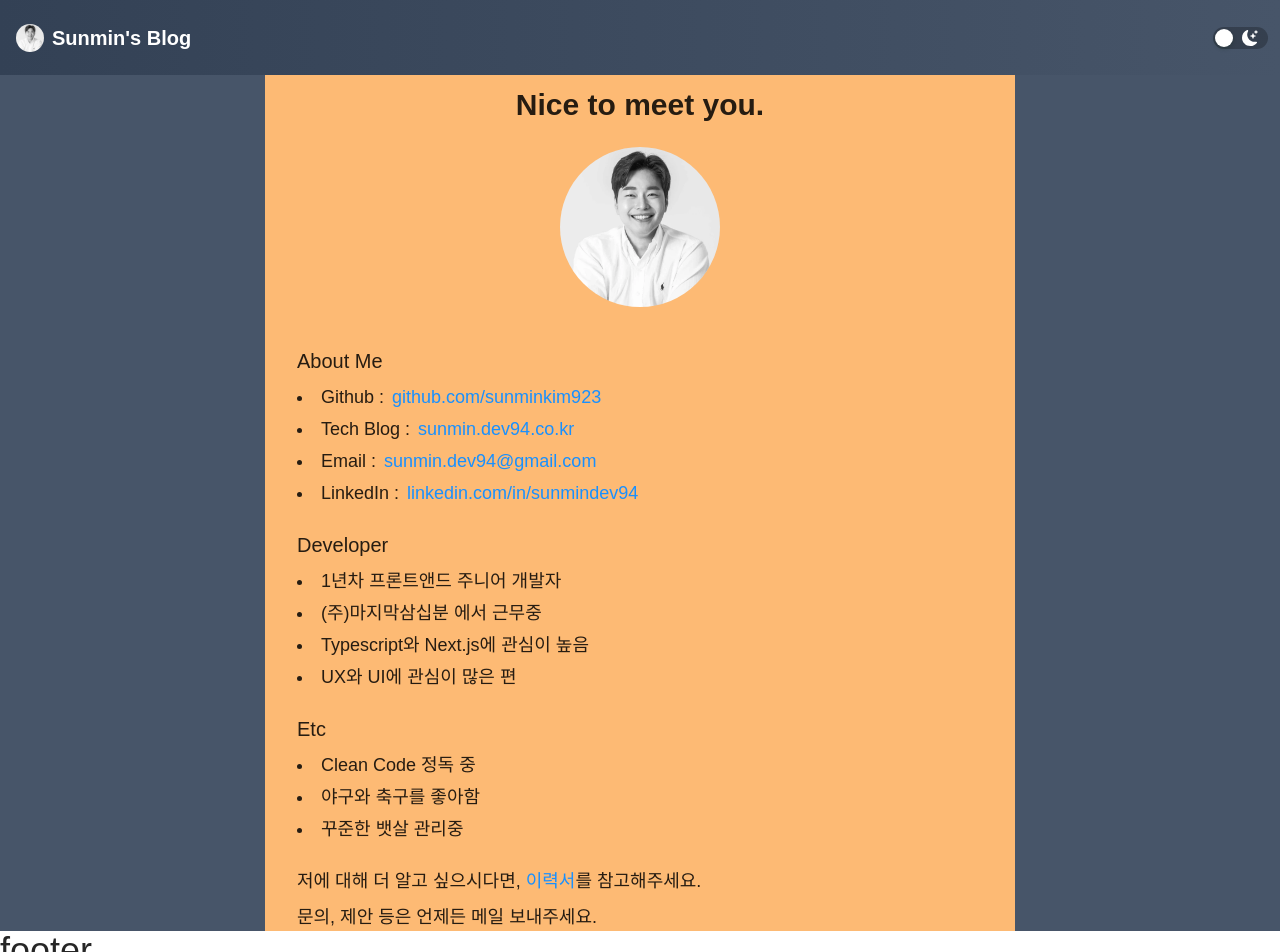
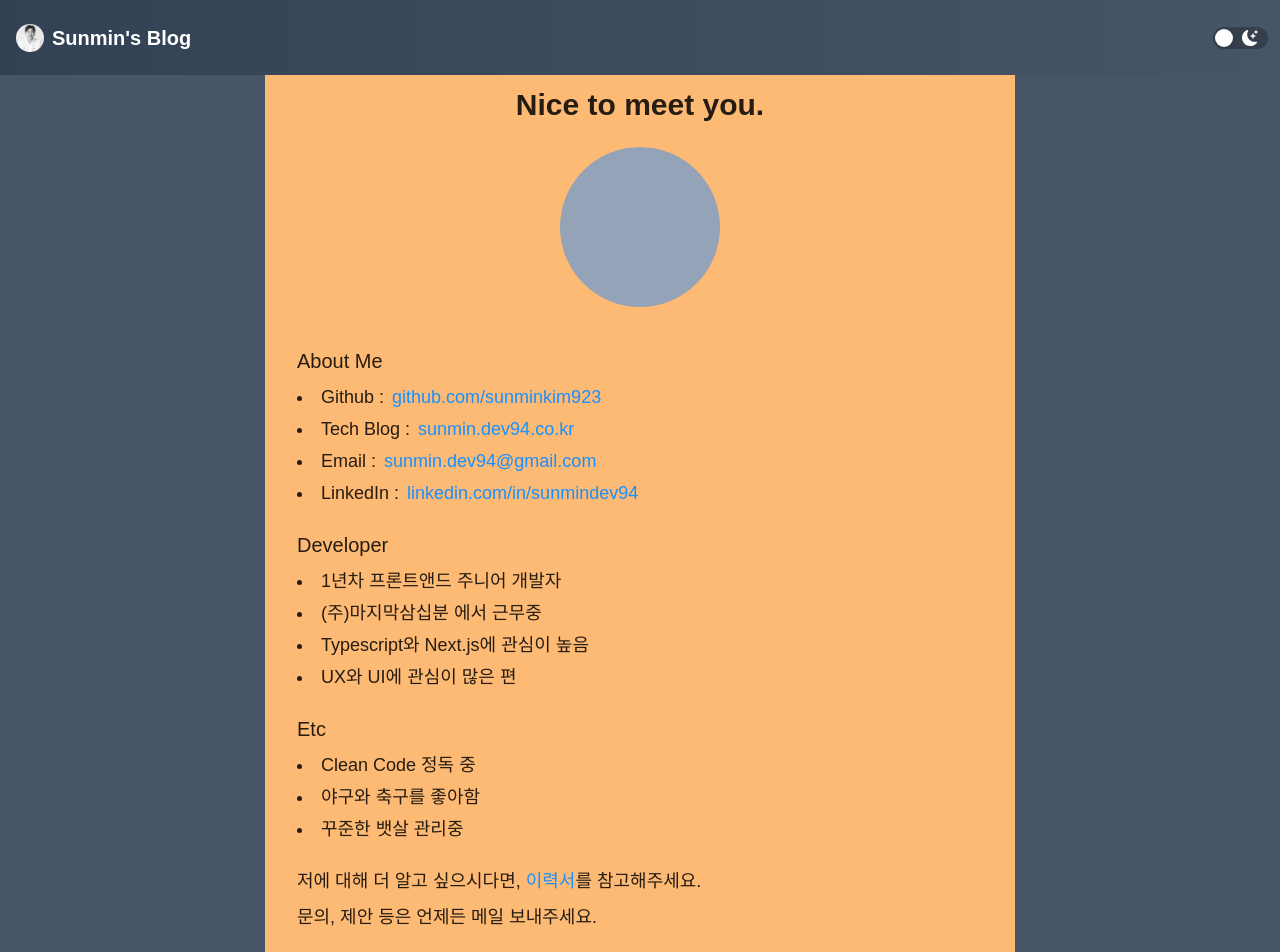
Before and after one commit to sunminkim923/blog, a Next.js app in the folder blog-v3/: page / in a window 1280 px wide. Shown: the top 952 px of the page. Built offline with nearby package versions, Linux system fonts and the light colour scheme; a web font is replaced by a local one.

Commit message:
ui 수정 작업중

```diff
--- a/blog-v3/pages/index.tsx
+++ b/blog-v3/pages/index.tsx
@@ -10,16 +10,16 @@ export default function Home() {
   return (
     <>
       <div className="flex justify-center  bg-slate-600">
-        <div className="w-screen md:w-[750px] bg-orange-300 min-h-screen">
+        <div className="w-screen md:w-[750px] bg-orange-300">
           <div className="text-center text-3xl mt-3 font-bold">
             Nice to meet you.
           </div>
           <div className="flex justify-center">
-            <img
+            {/* <img
               src="/images/profile.jpg"
               className="w-40 mt-6  rounded-full"
-            />
-            {/* <span className="w-40 h-40 mt-6 bg-slate-400 rounded-full"></span> */}
+            /> */}
+            <span className="w-40 h-40 mt-6 bg-slate-400 rounded-full"></span>
           </div>
 
           <div className="pl-8">
@@ -83,7 +83,7 @@ export default function Home() {
             <div className="text-md sm:text-lg pt-6">
               저에 대해 더 알고 싶으시다면, <a>이력서</a>를 참고해주세요.
             </div>
-            <div className="text-md sm:text-lg pt-2">
+            <div className="text-md sm:text-lg pt-2 pb-10">
               문의, 제안 등은 언제든 메일 보내주세요.
             </div>
           </div>
--- a/blog-v3/pages/list/index.tsx
+++ b/blog-v3/pages/list/index.tsx
@@ -6,6 +6,9 @@ export default function List() {
           <div className="text-center text-3xl mt-3 font-bold">
             리스트페이지입니다.
           </div>
+          <div className="text-center text-3xl mt-3 font-bold">
+            리스트페이지입니다.
+          </div>
         </div>
       </div>
     </>
```
